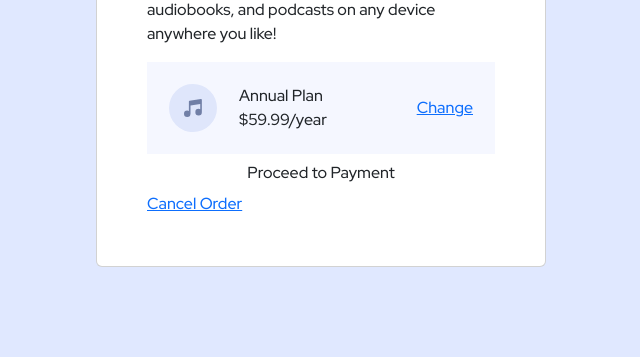
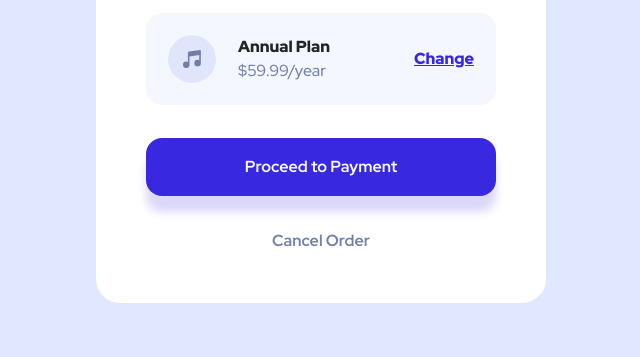
Before and after one commit to JoaoGabrielCHelena/Order_summary_component_FM, a plain HTML site: page index.html in a window 1280 px wide. Shown: the part 443-800 px from the top of the page, without its empty margins (319-959 px from the left). Drawn offline with Linux system fonts and the light colour scheme.

Commit message:
Final commit (hopefully)

```diff
--- a/index.html
+++ b/index.html
@@ -43,10 +43,10 @@
             <p>Annual Plan</p>
             <p>$59.99/year</p>
           </div>
-          <a href="">Change</a>
+          <a href="#">Change</a>
         </div>
-        <a href="#" class="btn btn-primar d-block">Proceed to Payment</a>
-        <a href="#" class="m-auto">Cancel Order</a>
+        <a href="#" class="btn btn-primar d-block proceed">Proceed to Payment</a>
+        <a href="#" class="m-auto cancel">Cancel Order</a>
       </div>
     </div>
   </main>
--- a/sass/main.sass
+++ b/sass/main.sass
@@ -4,6 +4,7 @@ $Bright-blue: hsl(245, 75%, 52%)
 $Very-pale-blue: hsl(225, 100%, 98%)
 $Desaturated-blue: hsl(224, 23%, 55%)
 $Dark-blue: hsl(223, 47%, 23%)
+$border-radius-value: 1rem
 
 
 body
@@ -20,10 +21,26 @@ body
         background: url('../images/pattern-background-desktop.svg') $bg-image-options
 
 #summary-card
+    $border-radius-value: calc($border-radius-value * 1.5)
     font-family: 'Red Hat Display', sans-serif
     max-width: 450px
+    border: none
+    border-radius: $border-radius-value
+    img
+        border-radius: $border-radius-value $border-radius-value 0 0
     .card-body
         padding: 50px
+        text-align: center
+    .card-title
+        font-weight: 900
+        font-size: 28px
+        margin-bottom: 10px
+    .card-text
+        width: 100%
+        font-size: 16px
+        font-weight: 500
+        padding: 0 1rem
+        color: $Desaturated-blue
 
 .plan-summary
     display: grid
@@ -31,7 +48,39 @@ body
     align-items: center
     padding: 22px
     background: $Very-pale-blue
+    border-radius: $border-radius-value
+    text-align: left
     *
         margin: 0
     div
         margin-left: 22px
+        p:first-child
+            font-weight: 900
+        p:not(:first-child)
+            color: $Desaturated-blue
+    a
+        color: $Bright-blue
+        font-weight: 900
+        &:hover
+            text-decoration: none
+            color: mix($Bright-blue, hsla(255, 255, 255, 0.1))
+
+.proceed
+    $active-color: $Bright-blue
+    margin: 3ch 0 3ch
+    border-radius: $border-radius-value
+    background: $active-color
+    color: white
+    padding: 1.5ch
+    font-weight: bold
+    box-shadow: 0 16px 8px mix($active-color, hsla(255, 255, 255, 0.1), 15%)
+    &:hover
+        color: white
+        background: mix($active-color, hsla(255, 255, 255, 0.1))
+
+.cancel
+    font-weight: bold
+    text-decoration: none
+    color: $Desaturated-blue
+    &:hover
+        color: black
```
Also changed, not shown: css/main.css, 1 other file.
